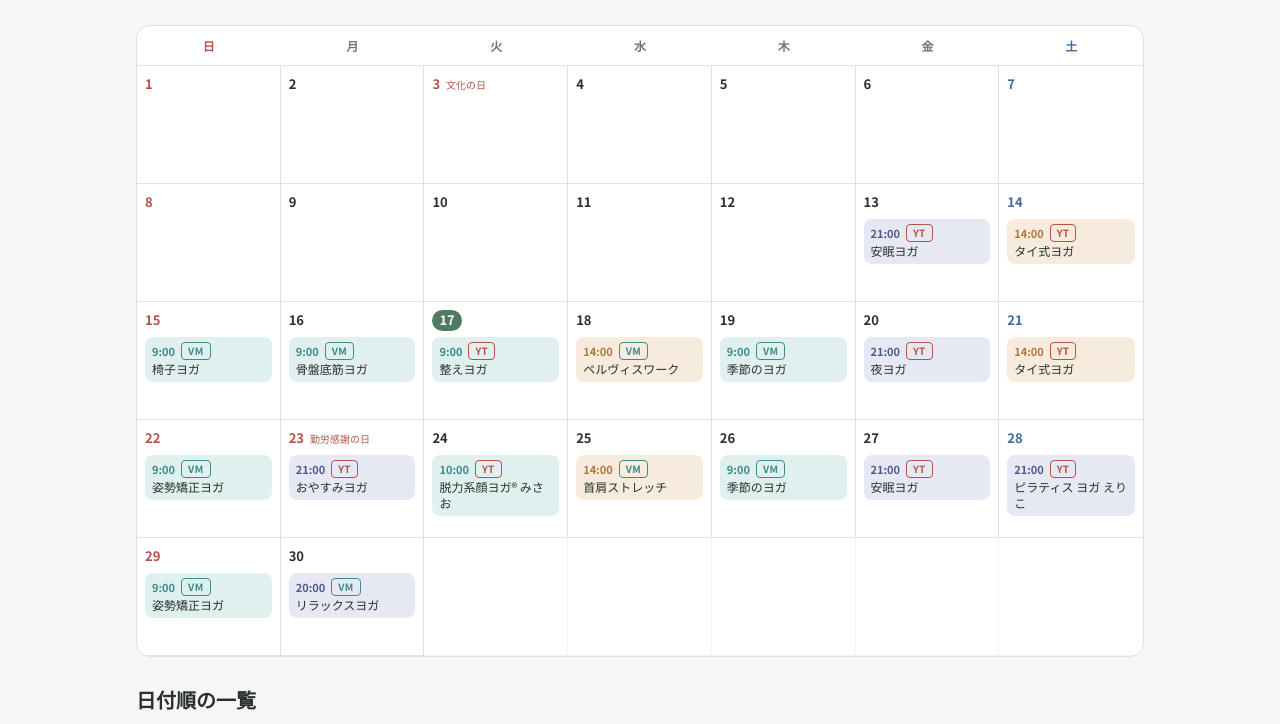
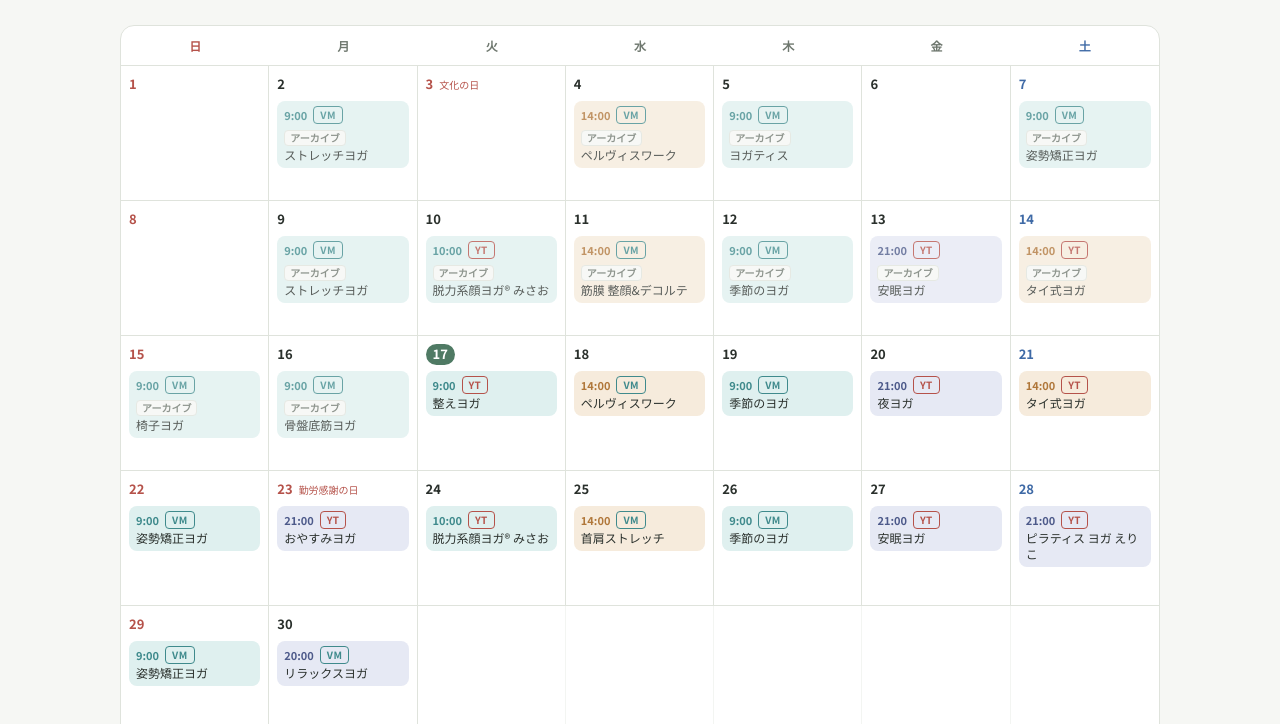
Before and after one commit to hazukiyo2002-source/yoga-live-calendar, a plain HTML site: page index.html in a window 1280 px wide. Shown: the part 173-897 px from the top of the page. Drawn offline with Linux system fonts and the light colour scheme; a web font is replaced by a local one.

Commit message:
Update index.html

```diff
--- a/index.html
+++ b/index.html
@@ -1,9 +1,6 @@
-<!DOCTYPE html>
-<html lang="ja">
-<head>
-<meta charset="utf-8">
-<meta name="viewport" content="width=device-width, initial-scale=1, viewport-fit=cover">
+<!doctype html><html><head><meta charset=utf8><meta name=viewport content="width=device-width,initial-scale=1,viewport-fit=cover"><style>:root{color-scheme:light;box-sizing:border-box;padding-top:env(safe-area-inset-top,0px);padding-bottom:env(safe-area-inset-bottom,0px)}html{scroll-padding-top:env(safe-area-inset-top,0px)}body{margin:0;padding:0;font:14px -apple-system,BlinkMacSystemFont,sans-serif;background:#fff;color:#000}img{max-width:100%}[hidden]:not([hidden=until-found i]){display:none!important}</style></head><body>
 <title>11月 ヨガライブ予定</title>
+<meta name="claude:viewport-fit-sides" content="cover">
 <link rel="stylesheet" href="https://fonts.googleapis.com/css2?family=Zen+Maru+Gothic:wght@500;700&family=Noto+Sans+JP:wght@400;500;700&display=swap">
 <style>
 /* Layout: 月間グリッド（PC）＋ 日付順リスト（スマホでも読める） */
@@ -34,8 +31,7 @@
   --morning:#80cfd1; --morning-soft:#1d3536;
   --warn:#f0a07a; --warn-soft:#3d261b;
   --sun:#ef8f86; --sat:#8fb2ec; color-scheme:dark}
-*{box-sizing:border-box}
-body{margin:0;background:var(--bg);color:var(--fg);font-family:var(--body);line-height:1.6}
+body{background:var(--bg);color:var(--fg);font-family:var(--body);line-height:1.6}
 .wrap{max-width:1040px;margin:0 auto;padding-block:32px 48px;padding-left:max(16px,env(safe-area-inset-left,0px));padding-right:max(16px,env(safe-area-inset-right,0px));display:grid;gap:28px}
 header{display:grid;gap:6px}
 .eyebrow{font-size:12px;letter-spacing:.12em;color:var(--accent);font-weight:700}
@@ -70,6 +66,8 @@ h1{font-family:var(--display);font-size:clamp(26px,4vw,36px);margin:0;text-wrap:
 .watch{justify-self:start;font-size:13px;font-weight:700;color:var(--accent);text-decoration:none;margin-top:2px}
 .watch:hover{text-decoration:underline}
 .ev.flag{outline:1.5px dashed var(--warn);outline-offset:-1.5px}
+.ev.past{opacity:.78}
+.arc{font-size:10px;font-weight:700;color:var(--muted);background:var(--bg);border:1px solid var(--line);border-radius:4px;padding:0 5px;line-height:1.4}
 
 h2{font-family:var(--display);font-size:20px;margin:0}
 .list{display:grid;gap:10px}
@@ -80,6 +78,7 @@ h2{font-family:var(--display);font-size:20px;margin:0}
 .date .tm{font-weight:700;font-size:14px;margin-top:4px}
 .night .tm{color:var(--night)} .day .tm{color:var(--day)} .morning .tm{color:var(--morning)}
 .info{display:grid;gap:4px;min-width:0}
+.info .tags{display:flex;gap:6px;align-items:center;flex-wrap:wrap}
 .info strong{font-size:15px}
 .info p{margin:0;color:var(--muted);font-size:13px}
 .chip{justify-self:start;font-size:11px;font-weight:700;padding:2px 8px;border-radius:999px;background:var(--warn-soft);color:var(--warn)}
@@ -100,20 +99,19 @@ footer{color:var(--muted);font-size:12px}
   .ev .t{font-size:9.5px}
   .ev .row{gap:3px}
   .ev .pf{font-size:8px;padding:0 3px}
+  .ev .arc{display:none}
   .item{grid-template-columns:64px minmax(0,1fr)}
 }
 @media (max-width:420px){
   .ev .name{font-size:9.5px}
 }
 </style>
-</head>
-<body>
 
 <div class="wrap">
   <header>
     <div class="eyebrow">YOGA LIVE · 2026年11月</div>
     <h1>11月のヨガライブ予定</h1>
-    <p class="sub">予定をタップすると配信ページが開きます。</p>
+    <p class="sub">予定をタップすると配信ページが開きます。終わった回はアーカイブで見られます。</p>
     <div class="legend">
       <span><i class="dot morning"></i>朝（9〜10時）</span>
       <span><i class="dot day"></i>昼（14時）</span>
@@ -133,36 +131,47 @@ footer{color:var(--muted);font-size:12px}
     <div id="list" class="list"></div>
   </section>
 
-  <footer>YouTube Studio・Vimeo の予約情報（11/13 時点）をもとに作成。</footer>
+  <footer>YouTube Studio・Vimeo の予約情報とアーカイブ（11/17 時点）をもとに作成。</footer>
 </div>
 
 <script>
 const events=[
+  {d:2,time:"9:00",name:"ストレッチヨガ",pf:"vm",url:"https://vimeo.com/event/6326018/embed/0300c4ee94"},
+  {d:4,time:"14:00",name:"ペルヴィスワーク",pf:"vm",url:"https://vimeo.com/event/6323584/embed/641f08840e"},
+  {d:5,time:"9:00",name:"ヨガティス",pf:"vm",url:"https://vimeo.com/event/6335004/embed/26f89cff93"},
+  {d:7,time:"9:00",name:"姿勢矯正ヨガ",pf:"vm",url:"https://vimeo.com/event/6339101/embed/7e74d4f139"},
+  {d:9,time:"9:00",name:"ストレッチヨガ",pf:"vm",url:"https://vimeo.com/event/6342360/embed/e765712672"},
+  {d:10,time:"10:00",name:"脱力系顔ヨガ® みさお",desc:"お顔の映る鏡をご用意ください",url:"https://www.youtube.com/live/K88c3HSqZoQ"},
+  {d:11,time:"14:00",name:"筋膜 整顔&デコルテ",pf:"vm",url:"https://vimeo.com/event/6323587/embed/83d0b1b301"},
+  {d:12,time:"9:00",name:"季節のヨガ",pf:"vm",url:"https://vimeo.com/event/6350524/embed/263a65b1f6"},
   {d:13,time:"21:00",name:"安眠ヨガ",desc:"足腰から全身を温めるヨガ",url:"https://www.youtube.com/live/tk4uGGhcwRg"},
   {d:14,time:"14:00",name:"タイ式ヨガ",url:"https://www.youtube.com/live/3LKKQaz7i1g"},
-  {d:15,time:"9:00",name:"椅子ヨガ",pf:"vm",url:"https://vimeo.com/event/6353667/52169bd97d"},
-  {d:16,time:"9:00",name:"骨盤底筋ヨガ",pf:"vm",url:"https://vimeo.com/event/6353762/30b49bacbe"},
+  {d:15,time:"9:00",name:"椅子ヨガ",pf:"vm",url:"https://vimeo.com/event/6353667/embed/52169bd97d"},
+  {d:16,time:"9:00",name:"骨盤底筋ヨガ",pf:"vm",url:"https://vimeo.com/event/6353762/embed/30b49bacbe"},
   {d:17,time:"9:00",name:"整えヨガ",url:"https://www.youtube.com/live/siGVCeYS0ew"},
-  {d:18,time:"14:00",name:"ペルヴィスワーク",pf:"vm",url:"https://vimeo.com/event/6323586/c7a9149217"},
-  {d:19,time:"9:00",name:"季節のヨガ",pf:"vm",url:"https://vimeo.com/event/6353750/fc3d049603"},
+  {d:18,time:"14:00",name:"ペルヴィスワーク",pf:"vm",url:"https://vimeo.com/event/6323586/embed/c7a9149217"},
+  {d:19,time:"9:00",name:"季節のヨガ",pf:"vm",url:"https://vimeo.com/event/6353750/embed/fc3d049603"},
   {d:20,time:"21:00",name:"夜ヨガ",desc:"足腰から全身を温めるヨガ",url:"https://www.youtube.com/live/rfR-JCHvLS4"},
   {d:21,time:"14:00",name:"タイ式ヨガ",url:"https://www.youtube.com/live/9JiSYKTQrRE"},
-  {d:22,time:"9:00",name:"姿勢矯正ヨガ",pf:"vm",url:"https://vimeo.com/event/6353748/fefabf8bd7"},
+  {d:22,time:"9:00",name:"姿勢矯正ヨガ",pf:"vm",url:"https://vimeo.com/event/6353748/embed/fefabf8bd7"},
   {d:23,time:"21:00",name:"おやすみヨガ",desc:"呼吸を深め、血流を良くして、ぐっすり眠れる状態へ",url:"https://www.youtube.com/live/lbfpCY5eUe4"},
   {d:24,time:"10:00",name:"脱力系顔ヨガ® みさお",url:"https://www.youtube.com/live/8HCDpKMfI1Q"},
-  {d:25,time:"14:00",name:"首肩ストレッチ",pf:"vm",url:"https://vimeo.com/event/6323589/aaa54bb4b7"},
-  {d:26,time:"9:00",name:"季節のヨガ",pf:"vm",url:"https://vimeo.com/event/6353754/d31f822c89"},
+  {d:25,time:"14:00",name:"首肩ストレッチ",pf:"vm",url:"https://vimeo.com/event/6323589/embed/aaa54bb4b7"},
+  {d:26,time:"9:00",name:"季節のヨガ",pf:"vm",url:"https://vimeo.com/event/6353754/embed/d31f822c89"},
   {d:27,time:"21:00",name:"安眠ヨガ",url:"https://www.youtube.com/live/hr8TMlf19EM"},
   {d:28,time:"21:00",name:"ピラティス ヨガ えりこ",url:"https://www.youtube.com/live/_m7WDr2MgTM"},
-  {d:29,time:"9:00",name:"姿勢矯正ヨガ",pf:"vm",url:"https://vimeo.com/event/6353751/9e3520bc11"},
-  {d:30,time:"20:00",name:"リラックスヨガ",pf:"vm",url:"https://vimeo.com/event/6353765/6337040d0a"}
+  {d:29,time:"9:00",name:"姿勢矯正ヨガ",pf:"vm",url:"https://vimeo.com/event/6353751/embed/9e3520bc11"},
+  {d:30,time:"20:00",name:"リラックスヨガ",pf:"vm",url:"https://vimeo.com/event/6353765/embed/6337040d0a"}
 ];
 const pfLabel=p=>p==='vm'?'<b class="pf vm">VM</b>':'<b class="pf yt">YT</b>';
 const slot=t=>{const h=parseInt(t);return h<12?"morning":h<18?"day":"night"};
 const dows=["日","月","火","水","木","金","土"];
 const holidays={3:"文化の日",23:"勤労感謝の日"};
 const first=new Date(2026,10,1).getDay(), days=30;
-const now=new Date(); const todayD=(now.getFullYear()===2026&&now.getMonth()===10)?now.getDate():-1;
+const now=new Date();
+const isPast=e=>{const [h,m]=e.time.split(':').map(Number);return new Date(2026,10,e.d,h,m+90)<now};
+const todayD=(now.getFullYear()===2026&&now.getMonth()===10)?now.getDate():-1;
+const arcTag='<span class="arc">アーカイブ</span>';
 const grid=document.getElementById('grid');
 const total=Math.ceil((first+days)/7)*7;
 for(let i=0;i<total;i++){
@@ -173,23 +182,26 @@ for(let i=0;i<total;i++){
   if(d===todayD)c.classList.add('today');
   c.innerHTML=`<div class="num"><span class="n">${d}</span>${holidays[d]?`<span class="holname">${holidays[d]}</span>`:''}</div>`;
   events.filter(e=>e.d===d).forEach(e=>{
+    const past=isPast(e);
     const ev=document.createElement('a');
     ev.href=e.url; ev.target='_blank'; ev.rel='noopener';
-    ev.className='ev '+slot(e.time)+(e.flag?' flag':'');
-    ev.innerHTML=`<span class="row"><span class="t">${e.time}</span>${pfLabel(e.pf)}</span><span class="name">${e.name}</span>`;
+    ev.className='ev '+slot(e.time)+(e.flag?' flag':'')+(past?' past':'');
+    ev.innerHTML=`<span class="row"><span class="t">${e.time}</span>${pfLabel(e.pf)}${past?arcTag:''}</span><span class="name">${e.name}</span>`;
     c.appendChild(ev);
   });
   grid.appendChild(c);
 }
 const list=document.getElementById('list');
 events.forEach(e=>{
+  const past=isPast(e);
   const w=dows[new Date(2026,10,e.d).getDay()];
   const el=document.createElement('div');
   el.className='item '+slot(e.time);
+  const where=e.pf==='vm'?'Vimeo':'YouTube';
   el.innerHTML=`<div class="date"><b>11/${e.d}</b><small>${w}${holidays[e.d]?'・祝':''}</small><span class="tm">${e.time}</span></div>
-  <div class="info">${pfLabel(e.pf)}<strong>${e.name}</strong>${e.desc?`<p>${e.desc}</p>`:''}<a class="watch" href="${e.url}" target="_blank" rel="noopener">${e.pf==='vm'?'Vimeo':'YouTube'}で見る →</a>${e.flag?`<span class="chip">要確認：${e.flag}</span>`:''}</div>`;
+  <div class="info"><span class="tags">${pfLabel(e.pf)}${past?arcTag:''}</span><strong>${e.name}</strong>${e.desc?`<p>${e.desc}</p>`:''}<a class="watch" href="${e.url}" target="_blank" rel="noopener">${past?where+'でアーカイブを見る':where+'で見る'} →</a>${e.flag?`<span class="chip">要確認：${e.flag}</span>`:''}</div>`;
   list.appendChild(el);
 });
 </script>
-</body>
-</html>
+
+</body></html>
```
